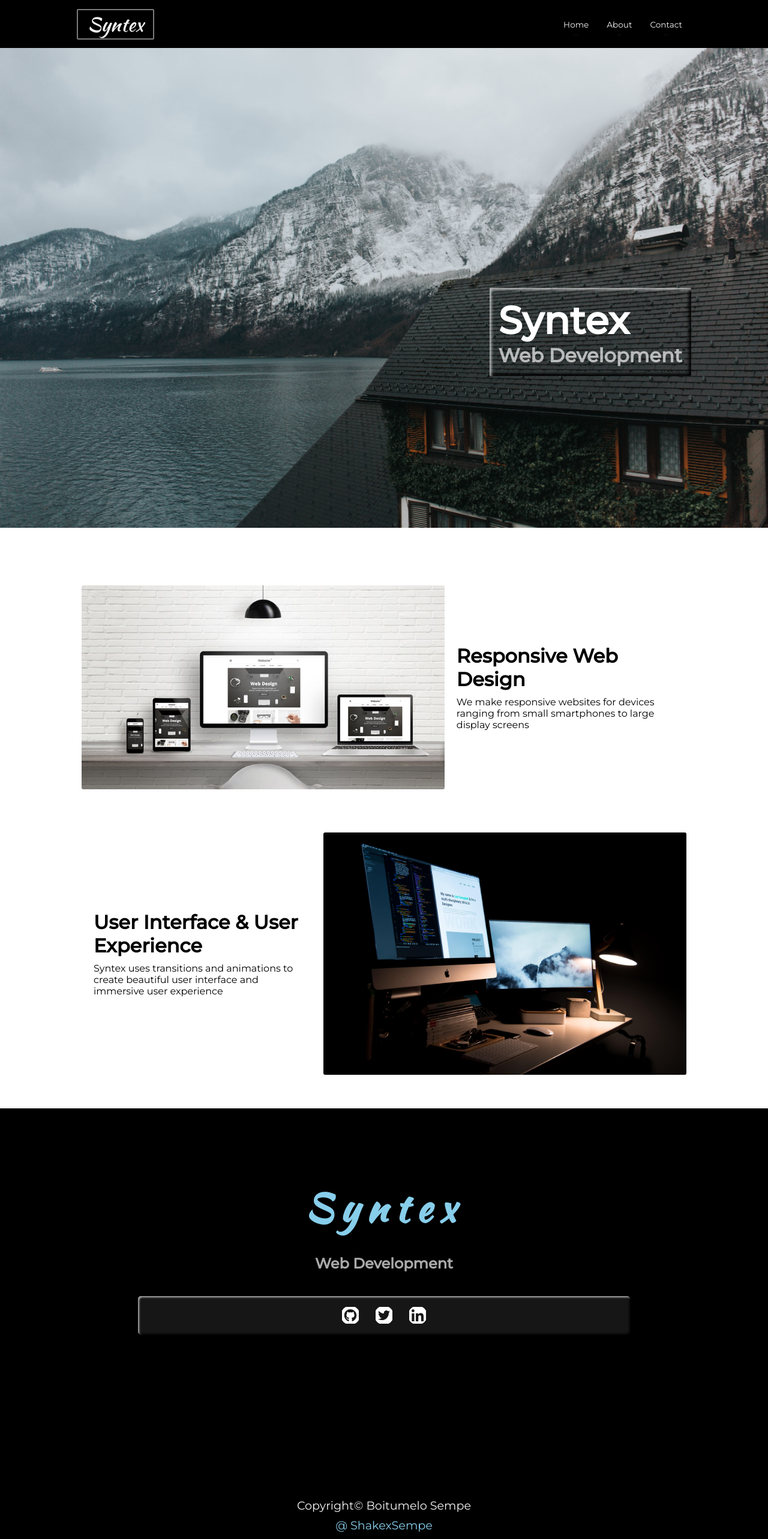
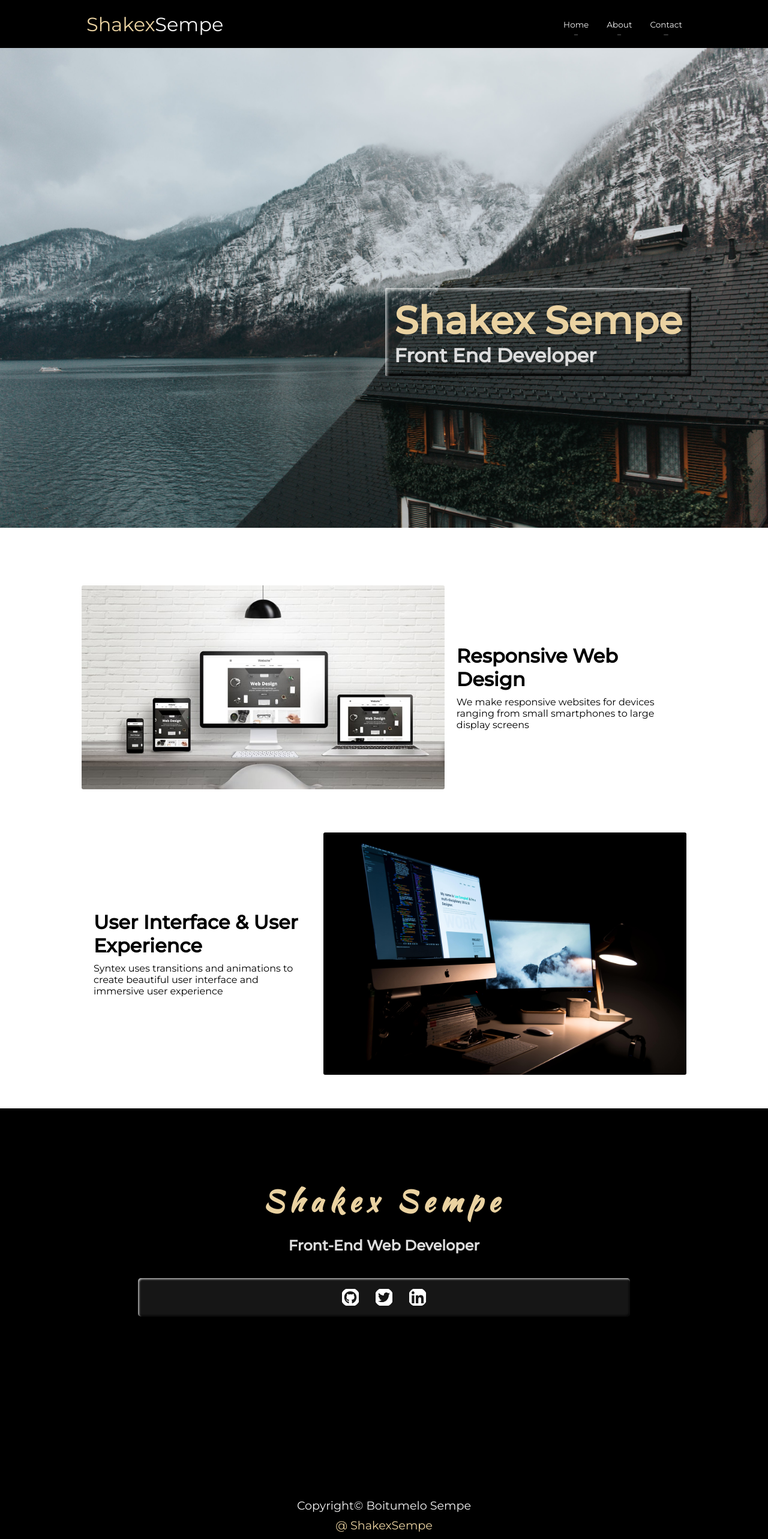
Before and after one commit to ShakexSempe/react-landing-page, a React (Create React App) app: page / in a window 1280 px wide. Shown: the top 2566 px of the page at 60% size. Built offline with nearby package versions, Linux system fonts and the light colour scheme.

Commit message:
color scheme

```diff
--- a/src/components/Footer.css
+++ b/src/components/Footer.css
@@ -16,9 +16,9 @@
     /* min-height: 100vh; */
 }
 .footer_logo {
-    color: skyblue;
+    color: #ead2a1;
     letter-spacing: .2em;
-    font-size: 4em;
+    font-size: 3em;
     font-weight: 900;
     text-transform: capitalize;
     padding: 0;
@@ -36,7 +36,7 @@
 }
 
 .footer_title {
-    color: #fffa;
+    color: #ddd;
     font-size: 1.5em;
     margin-bottom: 5vh;
     transform: translateX(-100%);
@@ -82,9 +82,9 @@
 }
 
 .social_link:hover {
-    fill: skyblue;
+    fill: #ead2a1;
     background-color: #333;
-    transition: all .2s ease;
+    transform: scale(100%);
 }
 .footer--zoom .social_link {
     transition: 1s ease;
@@ -121,12 +121,12 @@
 .footer .git-link a {
     display: block;
     text-decoration: none;
-    color: skyblue;
+    color: #ead2a1;
     padding: .5em 0;
     transition: .2s ease;
 }
 .git-link a:hover {
-    color: #fff;
+    color: skyblue;
 }
 .footer span {
     display: block;
@@ -140,7 +140,7 @@
         margin-top: 5vh;
     }
     .footer_logo {
-        font-size: 3.5em;
+        font-size: 2em;
         margin-top: 20vh;
         padding: 0;
     }
--- a/src/components/Footer.js
+++ b/src/components/Footer.js
@@ -14,8 +14,8 @@ const { ref, inView, entry } = useInView({
 
     return (
         <div className={inView ? "footer footer--zoom" : "footer"} ref={ref} id="contact">
-            <h1 className="footer_logo">Syntex</h1>
-            <h2 className="footer_title">web development</h2>
+            <h1 className="footer_logo">Shakex Sempe</h1>
+            <h2 className="footer_title">front-end web developer</h2>
             <div className="footer_social">
             <FaGithubSquare className="social_link"></FaGithubSquare>
             <FaTwitterSquare className="social_link"></FaTwitterSquare>
--- a/src/components/Hero.css
+++ b/src/components/Hero.css
@@ -18,7 +18,7 @@
     position: absolute;
     top: 50vh;
     right: 10%;
-    color: #fff;
+    color: #ead2a1;
     font-size: 4rem;
     padding: 15px;
     /* border: 2px solid #f4f4f4; */
@@ -31,21 +31,22 @@
     display: block;
     font-size: 2rem;
     text-transform: capitalize;
-    color: #fffa;
+    color: #ddd;
 }
 
 @media screen and (max-width: 768px) {
     .hero_title {
         text-align: center;
-        font-size: 3rem;
-        letter-spacing: .1em;
+        font-size: 1.8rem;
         background-color: #000a;
         position: sticky;
         top: 45vh;
-        margin: 0vh 10vw 5vh;
-        padding: .3em 0;
+        margin: 0vh 5vw 20vh;
+        padding: .5em .1em;
     }
     .hero_title span {
+        display: block;
+        margin: .5em 0 1em;
         font-size: 1.5rem;
         letter-spacing: normal;
     }
--- a/src/components/Hero.js
+++ b/src/components/Hero.js
@@ -5,7 +5,7 @@ const Hero = ({imageSrc}) => {
     return (
         <div className="hero">
             <img src={imageSrc} alt="syntex" className="hero_image" />
-            <h1 className="hero_title">Syntex <span>web development</span></h1>
+            <h1 className="hero_title">Shakex Sempe <span>front end developer</span></h1>
         </div>
     )
 };
--- a/src/components/Navbar.css
+++ b/src/components/Navbar.css
@@ -15,15 +15,15 @@
 }
 
 .navbar_logo {
-    color: #f4f4f4;
-    font-family: 'Kaushan Script', cursive;
+    color: #ead2a1;
     font-size: 2rem;
     text-transform: capitalize;
     cursor: pointer;
-    border: 2px solid hsla(0, 0%, 96%, 0.5);
-    border-radius: 2px;
     padding: 0 .5em;
     text-decoration: none;
+}
+.navbar_logo span {
+    color: #f4f4f4;
 }
 
 .navbar_list {
@@ -52,13 +52,13 @@
 .navbar_link::before {
     position: absolute;
     content: '';
-    bottom: 0;
+    bottom: 0em;
     left: 50%;
     transform: translateX(-50%) scale(.2);
     height: 2px;
     width: 50%;
     background-color: #fff;
-    opacity: .2;
+    opacity: 1;
     transition: .3s;
 }
 
@@ -75,9 +75,14 @@
 }
 
 @media screen and (max-width: 800px){
+    .navbar {
+        padding: 0 5vw;
+    }
     .navbar_logo {
-        font-size: 2rem;
+        font-size: 1.3rem;
     }
+
+
     .navbar_list {
         display: flex;
         flex-direction: column;
@@ -111,15 +116,34 @@
         margin: 0;
         border-width: 0;
         background-color: #000;
-        opacity: .85;
+        /* opacity: .85; */
+    }
+    .navbar_link::before {
+        bottom: .5em;
+        background: #ead2a1;
+        /* opacity: 1; */
     }
 
     .navbar_link:hover {
-        opacity: .9;
+        color: #ead2a1;
+    }
+    .navbar_link:hover.navbar_link::before {
+        transform: translateX(-50%) scale(.5);
+        opacity: .1;
     }
 
     .navbar_menu {
         display: block;
+        transition: .3s;
+    }
+    .navbar_menu:hover {
+        transform: scale(.98);
+        color: #ead2a1;
+    }
+    .navbar_menu:active {
+        transition: .2s;
+        transform: scale(.9);
+        color: #ead2a1;
+    }
 
-    }
 }
--- a/src/components/Navbar.js
+++ b/src/components/Navbar.js
@@ -17,7 +17,7 @@ const Navbar = ({navbarLinks}) => {
 
     return (
         <nav className="navbar">
-            <a className="navbar_logo" href="#contact">syntex</a>
+            <a className="navbar_logo" href="#contact">shakex<span>Sempe</span> </a>
         {/* if menuClicked then show X icon else if not clicked then show menu icon */}
             {menuClicked ? (
                 <FiX size={25} className="navbar_menu" onClick={toggleMenuClick}/>
```
